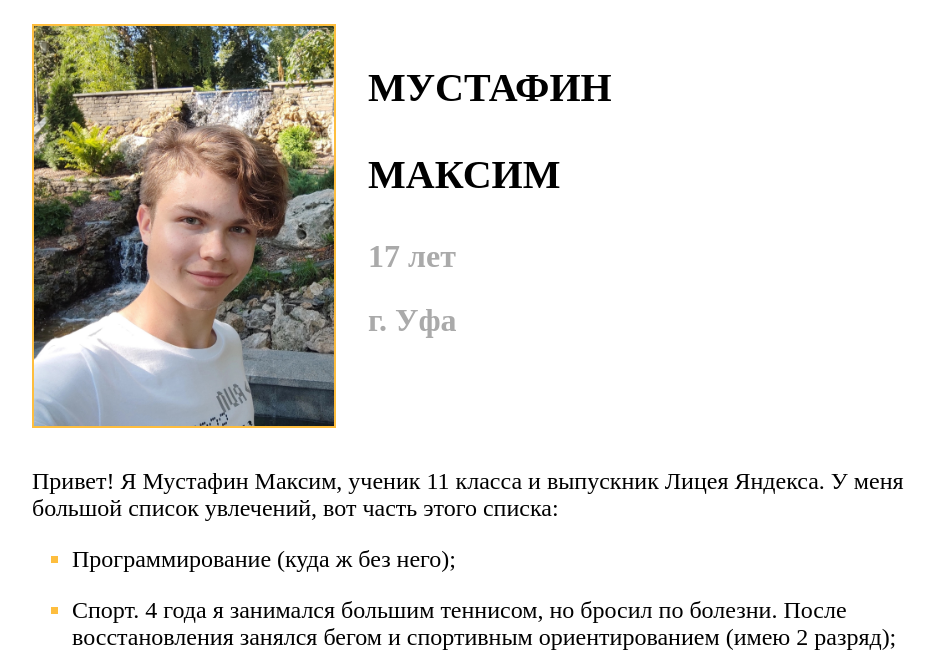
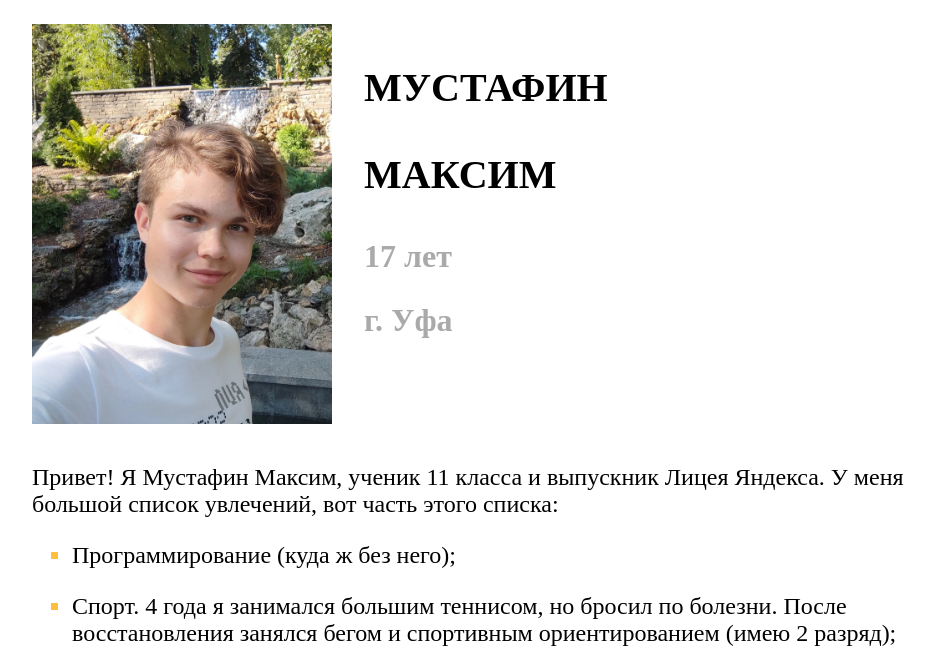
Before and after one commit to MustafinMP/AboutMeForYaL, a Django app: template AboutMe/templates/index.html in a window 1280 px wide. Shown: the top 668 px of the page, without its empty margins (168-1103 px from the left). Run offline with Django 3.2, Linux system fonts and the light colour scheme; the template is opened without the code that fills it, so the values that code supplies are empty.

Commit message:
remove border around photo

```diff
--- a/AboutMe/main_app/static/css/index.css
+++ b/AboutMe/main_app/static/css/index.css
@@ -15,7 +15,6 @@ body {
   width: 300px;
   height: 400px;
   margin: 16px 16px 16px 0;
-  border: 2px solid #febe3e;
 }
 
 .main-info {
```
